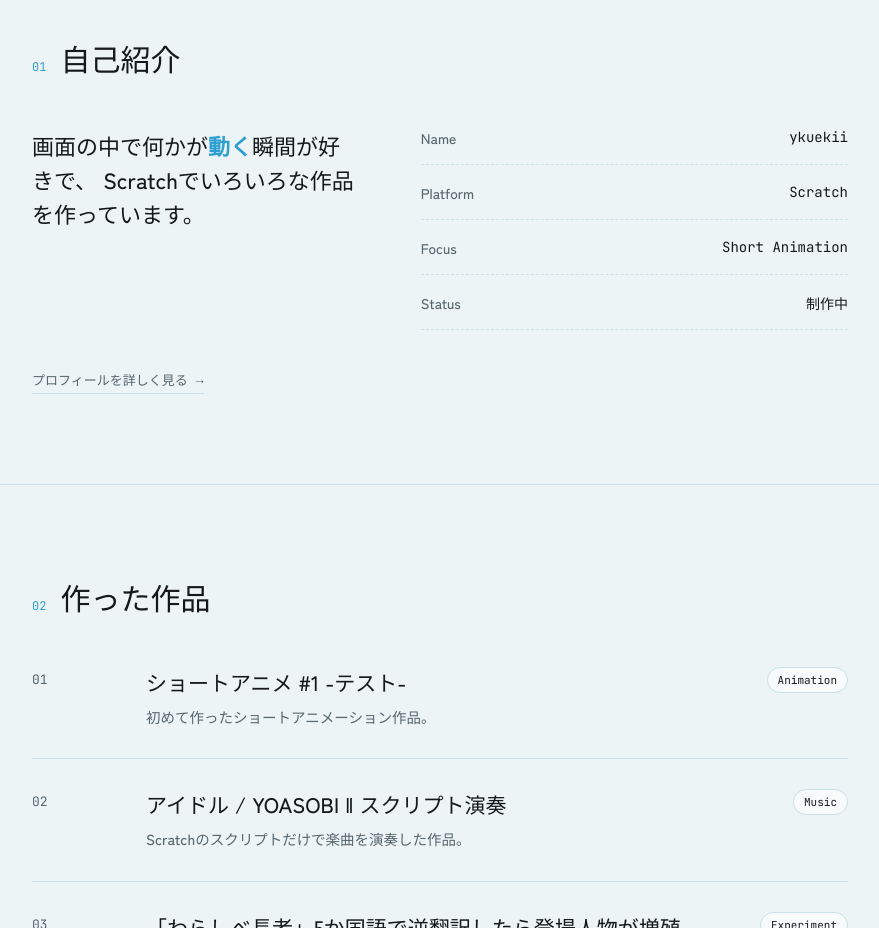
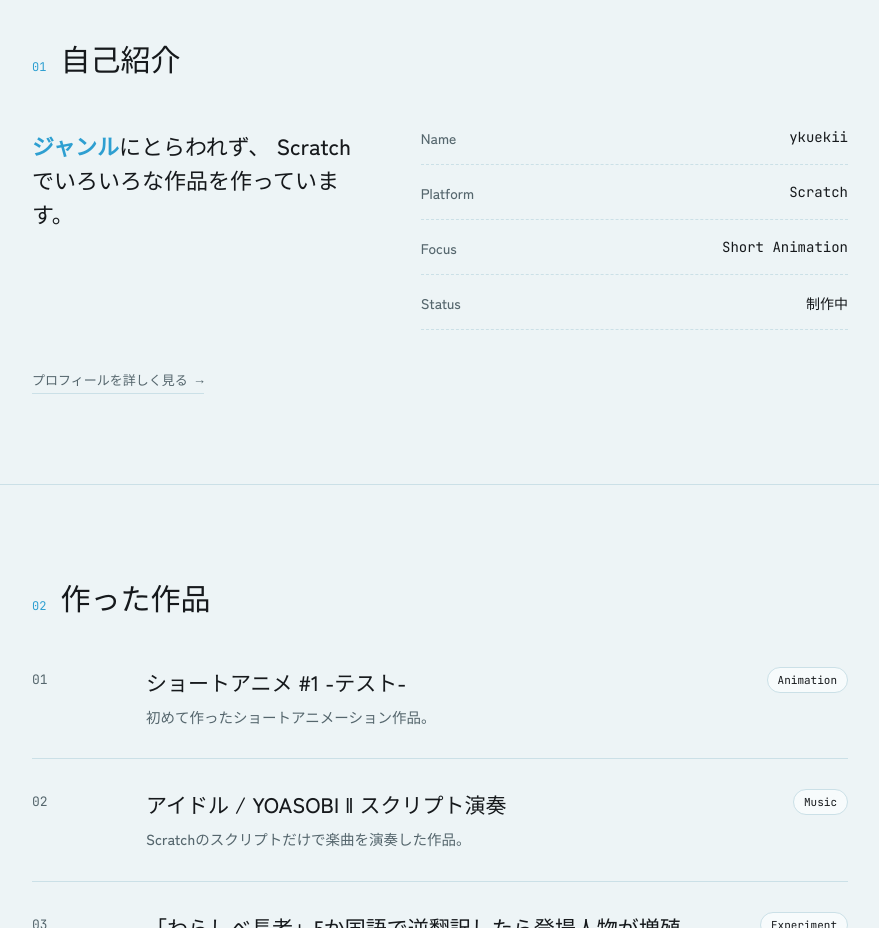
Before and after one commit to tomato-0809/ykuekii, a plain HTML site: page index.html in a window 1280 px wide. Shown: the part 860-1788 px from the top of the page, without its empty margins (200-1079 px from the left). Drawn offline with Linux system fonts and the light colour scheme.

Commit message:
Update index.html

```diff
--- a/index.html
+++ b/index.html
@@ -361,7 +361,7 @@
     </div>
     <div class="about-grid">
       <p class="lead reveal">
-        画面の中で何かが<span class="accent-word">動く</span>瞬間が好きで、
+        <span class="accent-word">ジャンル</span>にとらわれず、
         Scratchでいろいろな作品を作っています。
       </p>
       <div class="facts reveal">
```
